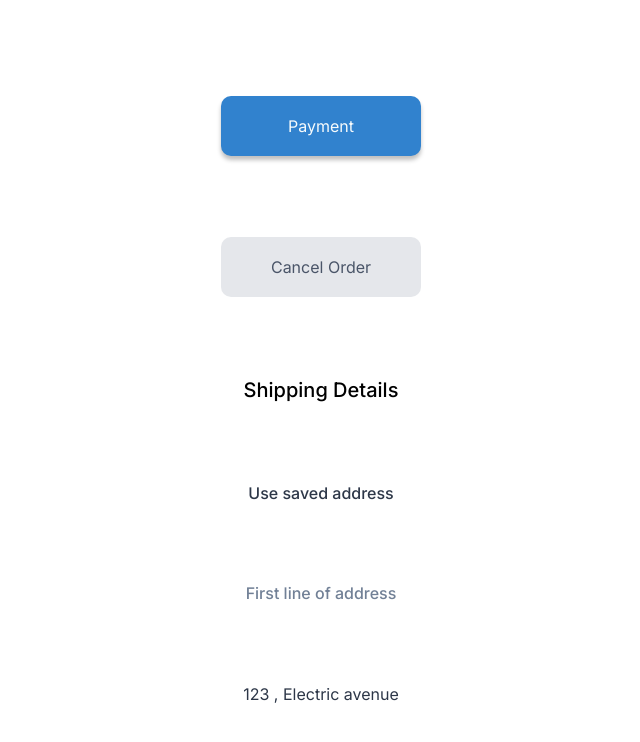
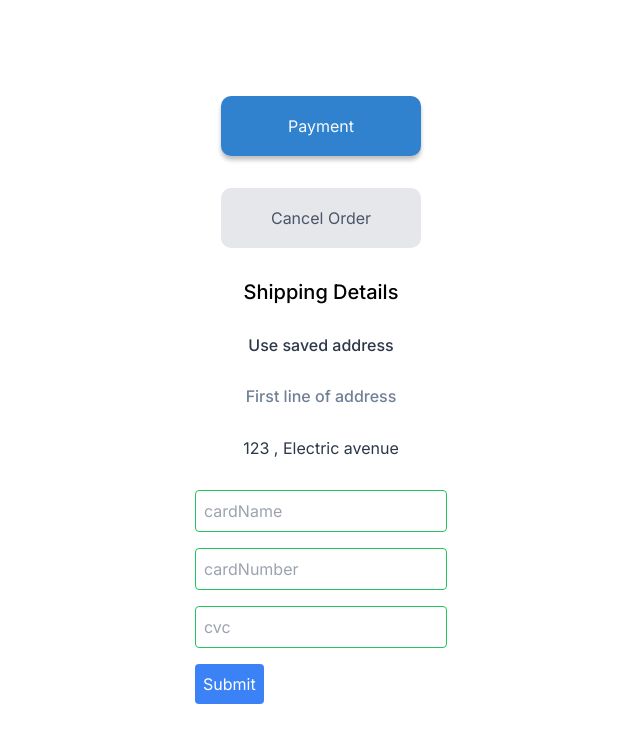
Before and after one commit to rochaian/kirvano-frontend, a Next.js app: page / in a window 1280 px wide. Shown: the top 742 px of the page, without its empty margins (319-959 px from the left). Built offline with nearby package versions, Linux system fonts and the light colour scheme.

Commit message:
feat: Adicionado component InputText e MyForm

```diff
--- a/package.json
+++ b/package.json
@@ -12,7 +12,8 @@
     "classnames": "^2.5.1",
     "next": "14.2.2",
     "react": "^18",
-    "react-dom": "^18"
+    "react-dom": "^18",
+    "react-hook-form": "^7.51.3"
   },
   "devDependencies": {
     "@types/node": "^20",
--- a/src/app/layout.tsx
+++ b/src/app/layout.tsx
@@ -15,7 +15,7 @@ export default function RootLayout({
   children: React.ReactNode;
 }>) {
   return (
-    <html lang="en">
+    <html lang="pt-BR">
       <body className={inter.className}>{children}</body>
     </html>
   );
--- a/src/app/page.tsx
+++ b/src/app/page.tsx
@@ -1,7 +1,12 @@
+'use client'
+
 import Button from "@/components/atoms/Button";
 import Label from "@/components/atoms/Label";
+import MyForm from "@/components/molecules/MyForm";
 
 export default function Home() {
+
+
   return (
 
     <main className="flex min-h-screen bg-white flex-col items-center justify-between p-24">
@@ -15,6 +20,8 @@ export default function Home() {
     <Label text="First line of address" variant="tertiary" />
     <Label text="123 , Electric avenue" variant="quaternary" />
 
+    <MyForm></MyForm>
+
     </main>
   );
 }
--- /dev/null
+++ b/src/app/types/FormValues.tsx
@@ -0,0 +1,6 @@
+
+  export type FormValues = {
+    cardName: string;
+    cardNumber: string;
+    cvc: string;
+  };
--- /dev/null
+++ b/src/components/atoms/InputText.tsx
@@ -0,0 +1,25 @@
+'use client'
+
+import { useController, UseControllerProps } from "react-hook-form";
+import classNames from "classnames";
+import { FormValues } from "@/app/types/FormValues";
+
+function InputText(props: UseControllerProps<FormValues>) {
+  const { field, fieldState } = useController(props);
+
+  const inputClass = classNames(
+    "border p-2 w-full rounded text-black",
+    {
+      "border-red-500": fieldState.invalid,
+      "border-green-500": !fieldState.invalid,
+    }
+  );
+
+  return (
+    <div className="mb-4">
+      <input {...field} placeholder={props.name} className={inputClass} />
+    </div>
+  );
+}
+
+export default InputText;
--- /dev/null
+++ b/src/components/molecules/MyForm.tsx
@@ -0,0 +1,42 @@
+'use client'
+
+import { useForm } from "react-hook-form";
+import InputText from "../atoms/InputText";
+import { FormValues } from "@/app/types/FormValues";
+
+
+export default function MyForm() {
+  const { handleSubmit, control } = useForm<FormValues>({
+    defaultValues: {
+      cardName: "",
+      cardNumber: "",
+      cvc: "",
+    },
+    mode: "onChange",
+  });
+
+  const onSubmit = (data: FormValues) => console.log(data);
+
+  return (
+    <form onSubmit={handleSubmit(onSubmit)}>
+      <InputText
+        control={control}
+        name="cardName"
+        rules={{ required: "Name on card is required" }}
+      />
+      <InputText
+        control={control}
+        name="cardNumber"
+        rules={{ required: "Card number is required" }}
+      />
+      <InputText
+        control={control}
+        name="cvc"
+        rules={{ required: "CVC is required" }}
+      />
+      <button type="submit" className="bg-blue-500 text-white p-2 rounded">
+        Submit
+      </button>
+    </form>
+  );
+}
```
Also changed, not shown: 1 other file (tests, documents, lock files or other folders).
